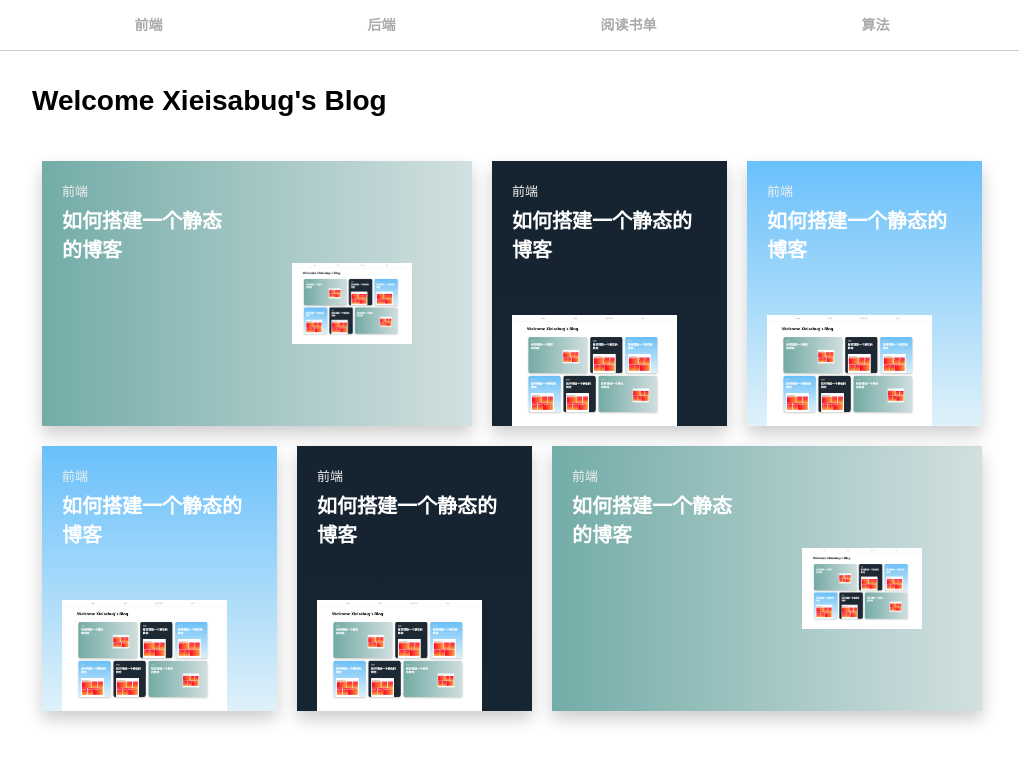
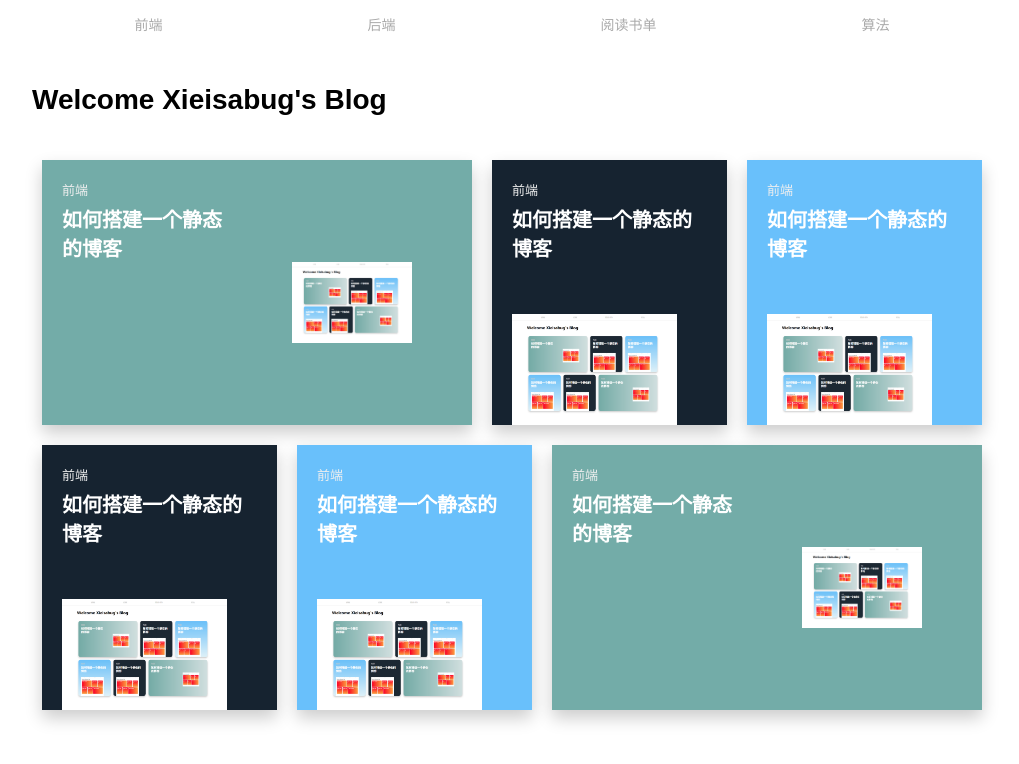
Before and after one commit to xieisabug/xieisabug.github.io, a plain HTML site: page index.html in a window 1280 px wide. Shown: the whole page, without its empty margins (128-1147 px from the left). Drawn offline with Linux system fonts and the light colour scheme.

Commit message:
调整样式

```diff
--- a/index.html
+++ b/index.html
@@ -21,21 +21,21 @@
         <div class="row">
             <a href="./article-view.html"
                class="horizontal-item"
-               style="background-image: linear-gradient(to right, rgb(115, 172, 168), rgb(210, 224, 224)); background: red; background: linear-gradient(to right, rgb(115, 172, 168), rgb(210, 224, 224));">
+               style="background: rgb(115, 172, 168)">
                 <div class="item-category">前端</div>
                 <div class="item-title">如何搭建一个静态的博客</div>
                 <img src="./page.png" alt="page" class="item-image">
             </a>
             <a href="./article-view.html"
                class="vertical-item"
-               style="background-image: linear-gradient(rgb(22, 35, 48), rgb(21, 37, 49)); background: red; background: linear-gradient(rgb(22, 35, 48), rgb(21, 37, 49));">
+               style="background: rgb(22, 35, 48);">
                 <div class="item-category">前端</div>
                 <div class="item-title">如何搭建一个静态的博客</div>
                 <img src="./page.png" alt="page" class="item-image">
             </a>
             <a href="./article-view.html"
                class="vertical-item"
-               style="background-image: linear-gradient(rgb(105, 192, 251), rgb(223, 241, 249)); background: red; background: linear-gradient(rgb(105, 192, 251), rgb(223, 241, 249));">
+               style="background: rgb(105, 192, 251);">
                 <div class="item-category">前端</div>
                 <div class="item-title">如何搭建一个静态的博客</div>
                 <img src="./page.png" alt="page" class="item-image">
@@ -45,21 +45,21 @@
         <div class="row">
             <a href="./article-view.html"
                class="vertical-item"
-               style="background-image: linear-gradient(rgb(105, 192, 251), rgb(223, 241, 249)); background: red; background: linear-gradient(rgb(105, 192, 251), rgb(223, 241, 249));">
+               style="background: rgb(22, 35, 48);">
                 <div class="item-category">前端</div>
                 <div class="item-title">如何搭建一个静态的博客</div>
                 <img src="./page.png" alt="page" class="item-image">
             </a>
             <a href="./article-view.html"
                class="vertical-item"
-               style="background-image: linear-gradient(rgb(22, 35, 48), rgb(21, 37, 49)); background: red; background: linear-gradient(rgb(22, 35, 48), rgb(21, 37, 49));">
+               style="background: rgb(105, 192, 251);">
                 <div class="item-category">前端</div>
                 <div class="item-title">如何搭建一个静态的博客</div>
                 <img src="./page.png" alt="page" class="item-image">
             </a>
             <a href="./article-view.html"
                class="horizontal-item"
-               style="background-image: linear-gradient(to right, rgb(115, 172, 168), rgb(210, 224, 224)); background: red; background: linear-gradient(to right, rgb(115, 172, 168), rgb(210, 224, 224));">
+               style="background: rgb(115, 172, 168)">
                 <div class="item-category">前端</div>
                 <div class="item-title">如何搭建一个静态的博客</div>
                 <img src="./page.png" alt="page" class="item-image">
--- a/style.css
+++ b/style.css
@@ -12,7 +12,7 @@ body {
     line-height: 50px;
     font-size: 14px;
     color: #aaa;
-    font-weight: 800;
+    font-weight: 200;
 }
 .menu-item {
     cursor: pointer;
@@ -24,7 +24,6 @@ body {
     color: black;
 }
 .content {
-    border-top: 1px solid #ccc;
 }
 .title {
     width: 960px;
```
